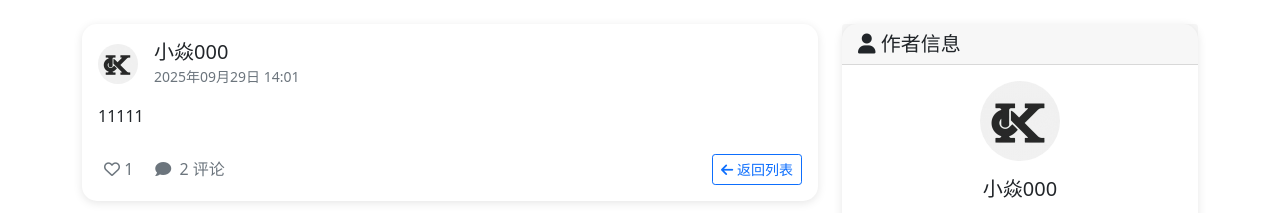
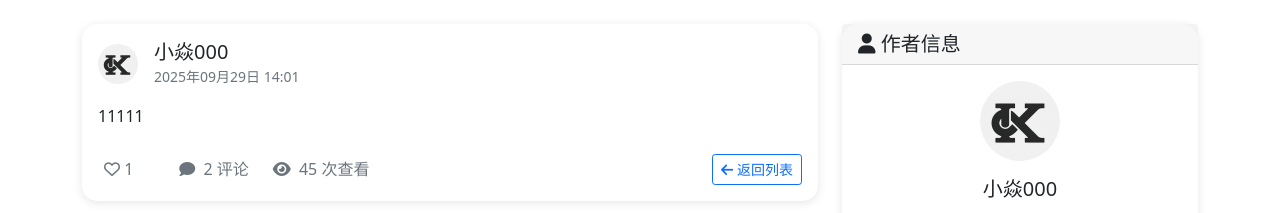
Before and after one commit to dyzqt/BaseBall, a Django app: page /moments/moment/2/ in a window 1280 px wide. Shown: the part 72-285 px from the top of the page. Run offline with Django 5.2, Linux system fonts and the light colour scheme; a user stored in the database is signed in; data comes from the database, SQL or seed files in the repository; both versions use the stored data as it was after the commit; some libraries are stand-ins or nearby versions.

Commit message:
dyzqt
增加阅读量

```diff
--- a/Baseball_django/moments/models.py
+++ b/Baseball_django/moments/models.py
@@ -26,7 +26,7 @@ class Moment(models.Model):
     likes_count = models.PositiveIntegerField(default=0, verbose_name='点赞数')
     comments_count = models.PositiveIntegerField(default=0, verbose_name='评论数')
     is_public = models.BooleanField(default=True, verbose_name='是否公开')
-
+    views = models.PositiveIntegerField(default=0)
 
 class MomentImage(models.Model):
     moment = models.ForeignKey("Moment", on_delete=models.CASCADE, related_name="images")
--- a/Baseball_django/moments/templates/moments/moment_detail.html
+++ b/Baseball_django/moments/templates/moments/moment_detail.html
@@ -37,7 +37,7 @@
                 {% endif %}
 
                 <div class="d-flex justify-content-between align-items-center mt-4">
-                    <div class="d-flex align-items-center">
+                    <div class="d-flex align-items-center gap-4">
                         <button class="like-btn me-3" id="like-btn-{{ moment.id }}"
                                 onclick="likeMoment({{ moment.id }})">
                             <i class="far fa-heart"></i>
@@ -47,6 +47,10 @@
                         <span class="text-muted">
                             <i class="fas fa-comment me-1"></i>
                             {{ moment.comments_count }} 评论
+                        </span>
+                        <span class="text-muted">
+                            <i class="fas fa-eye me-1"></i>
+                            {{ moment.views }} 次查看
                         </span>
                     </div>
 
--- a/Baseball_django/moments/views.py
+++ b/Baseball_django/moments/views.py
@@ -103,7 +103,11 @@ def create_moment(request):
 
 @login_required
 def moment_detail(request, moment_id):
+    moment = get_object_or_404(Moment, id=moment_id, is_public=True)
 
+    # 每次有人访问详情页时 +1
+    moment.views = moment.views + 1
+    moment.save(update_fields=['views'])
     try:
         moment = Moment.objects.get(id=moment_id)
     except Moment.DoesNotExist:
```
Also changed, not shown: Baseball_django/db.sqlite3, Baseball_django/moments/migrations/0004_moment_views.py (added).
